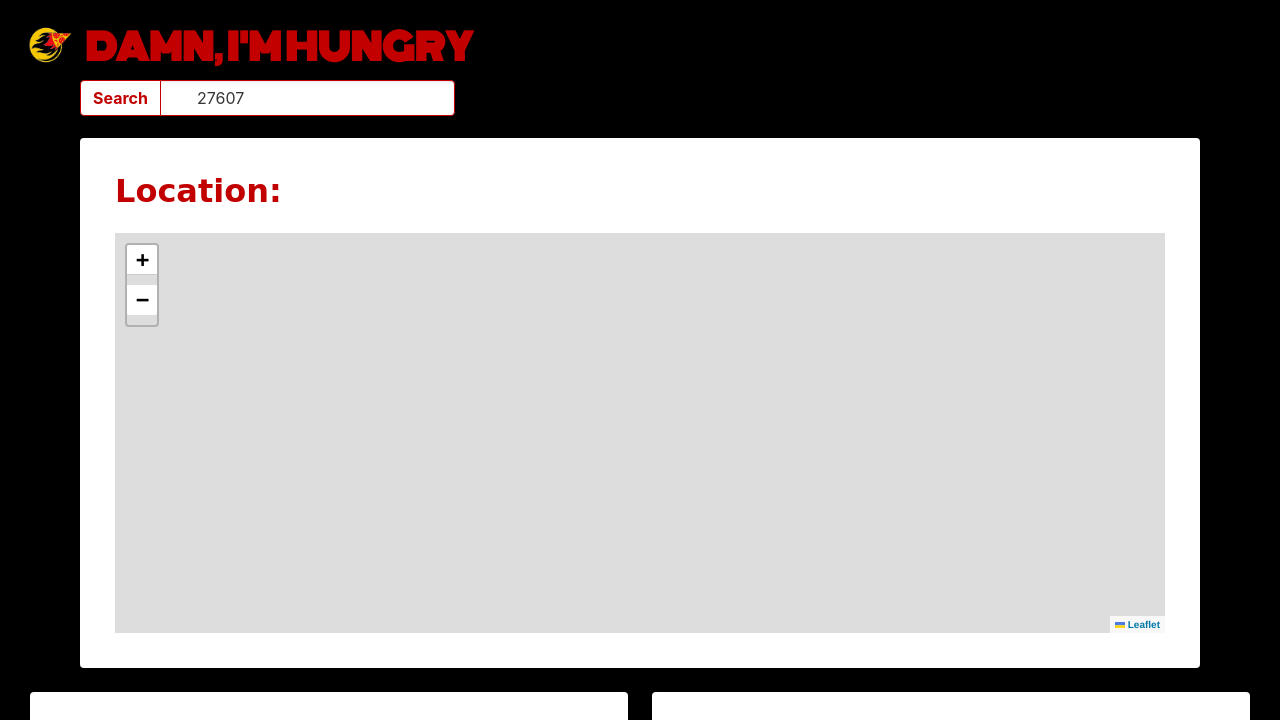
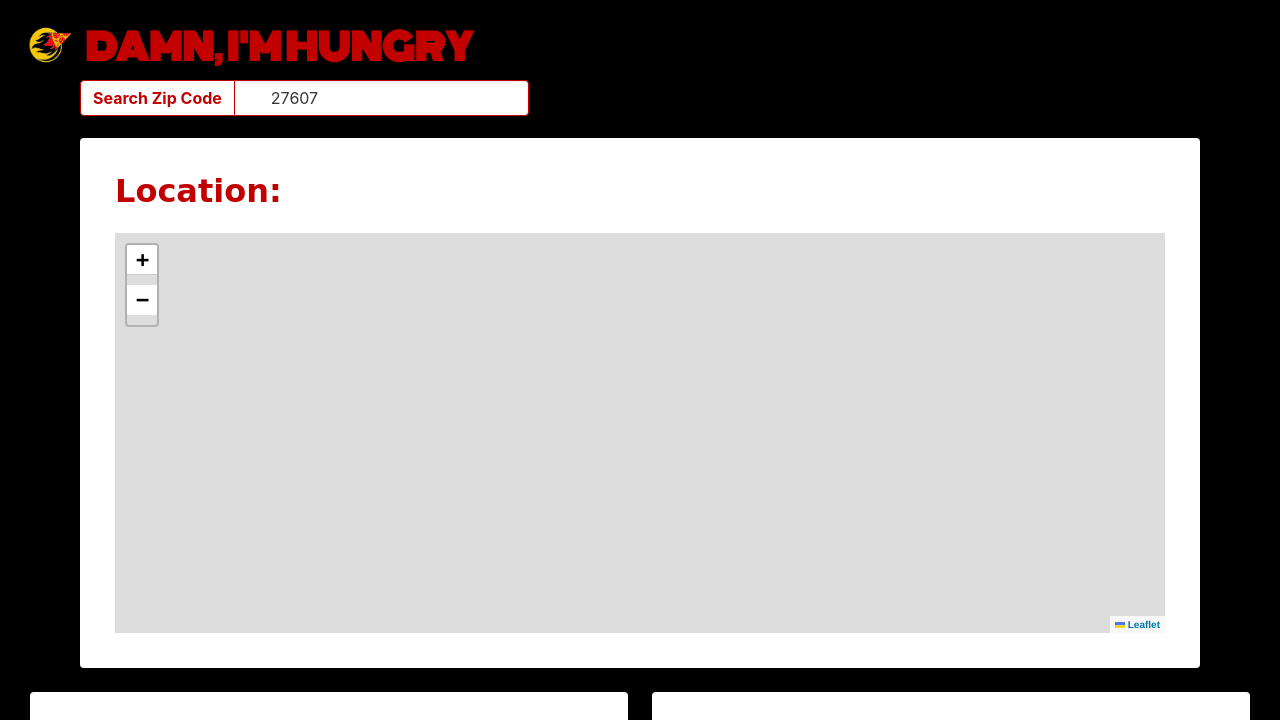
Before and after one commit to chefchino/project1, a plain HTML site: page index.html in a window 1280 px wide. Shown: the top 720 px of the page. Drawn offline with nearby package versions, Linux system fonts and the light colour scheme; no server answers; a web font is replaced by a local one.

Commit message:
recommiting changes

```diff
--- a/assets/javascript/javascript.js
+++ b/assets/javascript/javascript.js
@@ -8,7 +8,6 @@ if (sessionStorage.getItem("zipcode") === null){
 
 	sessionStorage.setItem("zipcode", starterZip);
 }
-
 function search(zipcode) {
 
 	seatGeekURL = "https://api.seatgeek.com/2/events?client_id=MTkwMzg0NDh8MTU3MTc4NTIxNS4zOQ&postal_code=" + zipcode;
--- a/index.html
+++ b/index.html
@@ -32,13 +32,23 @@
         <div class="field has-addons">
             <div class="control">
                 <a class="button is-info is-normal" id="search" style="color: rgb(194, 0, 0); background-color: white; border-color: rgb(194, 0, 0);
-                ">Search</a>
+                ">Search Zip Code</a>
             </div>
             <div class="control has-icons-left">
                 <input type="text" class="input is-info is-normal" id="zipcode" placeholder="Enter Zip Code"
                     style="border-color: rgb(194, 0, 0);">
             </div>
         </div>
+            <!-- <div class="field has-addons">
+                <div class="control">
+                    <a class="button is-info is-normal" id="search-city" style="color: rgb(194, 0, 0); background-color: white; border-color: rgb(194, 0, 0);
+                    ">Search City</a>
+                </div>
+                <div class="control has-icons-left">
+                    <input type="text" class="input is-info is-normal" id="city-search" placeholder="Enter City"
+                        style="border-color: rgb(194, 0, 0);">
+                </div>
+            </div> -->
 
         <!-- top box where map needs to go  -->
         <div class="box">
```
